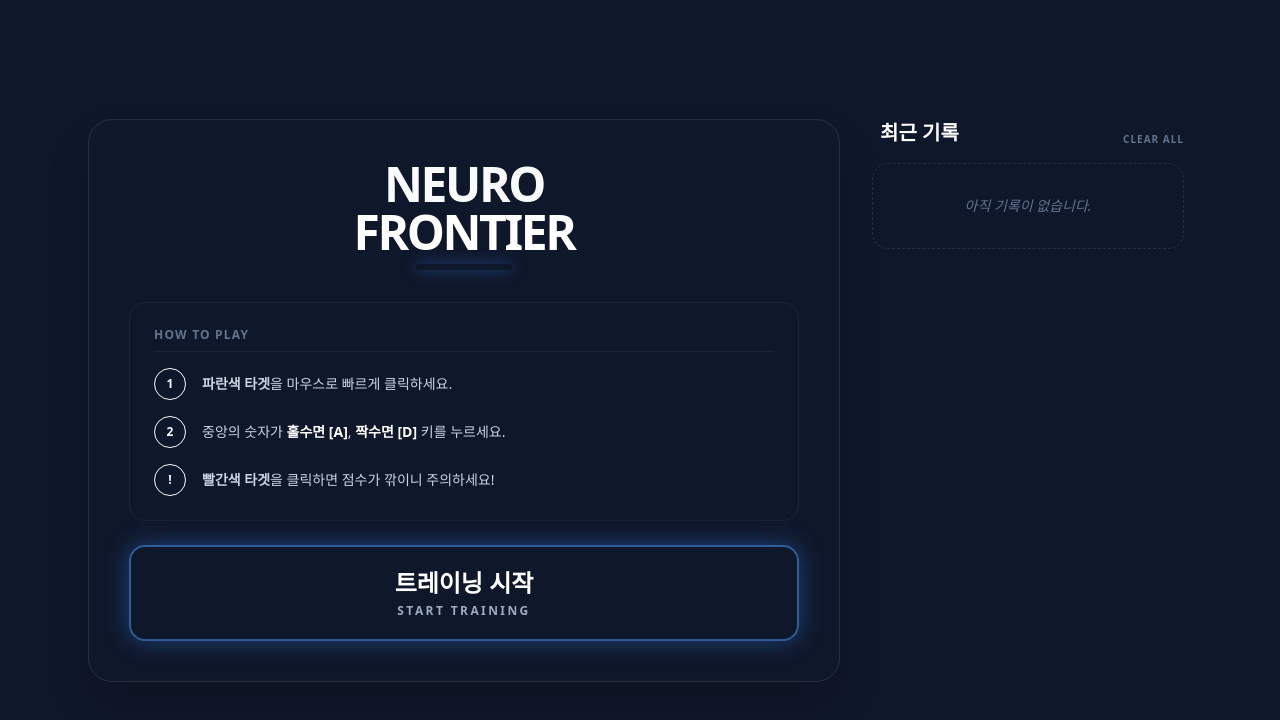
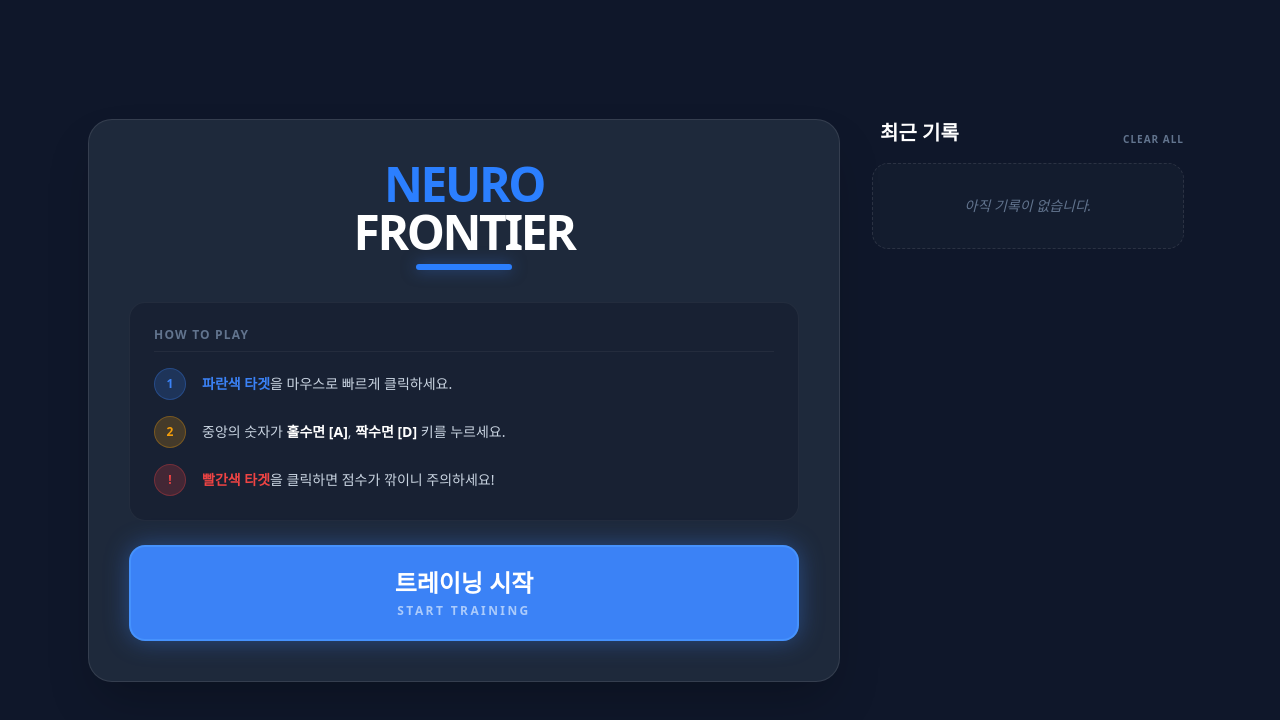
Before and after one commit to qlsjtmek2/neuro-frontier, a React (Vite) app: page / in a window 1280 px wide. Shown: the top 720 px of the page. Built offline with nearby package versions, Linux system fonts and the light colour scheme.

Commit message:
Fix: Ensure NEURO text color is applied correctly using standard tailwind classes

```diff
--- a/src/App.tsx
+++ b/src/App.tsx
@@ -65,10 +65,10 @@ const App: React.FC = () => {
           <div className="text-center space-y-8 p-10 bg-secondary rounded-3xl shadow-2xl border border-white/10 flex-1 w-full">
             <div className="space-y-2">
               <h1 className="text-5xl font-black tracking-tighter">
-                <span className="text-primary">NEURO</span> <br />
+                <span className="text-blue-500">NEURO</span> <br />
                 <span className="text-white">FRONTIER</span>
               </h1>
-              <div className="h-1.5 w-24 bg-primary mx-auto rounded-full shadow-[0_0_15px_rgba(59,130,246,0.5)]" />
+              <div className="h-1.5 w-24 bg-blue-500 mx-auto rounded-full shadow-[0_0_15px_rgba(59,130,246,0.5)]" />
             </div>
 
             {/* Best Score Badge */}
--- a/src/index.css
+++ b/src/index.css
@@ -1,4 +1,13 @@
 @import "tailwindcss";
+
+@theme {
+  --color-primary: #3b82f6;
+  --color-background: #0f172a;
+  --color-secondary: #1e293b;
+  --color-accent: #f59e0b;
+  --color-success: #10b981;
+  --color-error: #ef4444;
+}
 
 :root {
   background-color: #0f172a;
@@ -11,7 +20,6 @@ body {
   min-height: 100vh;
   user-select: none;
   background-color: #0f172a;
-  /* 기본적으로 스크롤 허용, 게임판에서만 고정 */
   overflow-x: hidden;
   overflow-y: auto;
 }
@@ -28,7 +36,6 @@ canvas {
   touch-action: none;
 }
 
-/* 커스텀 스크롤바 (다크모드용) */
 .custom-scrollbar::-webkit-scrollbar {
   width: 6px;
 }
```
